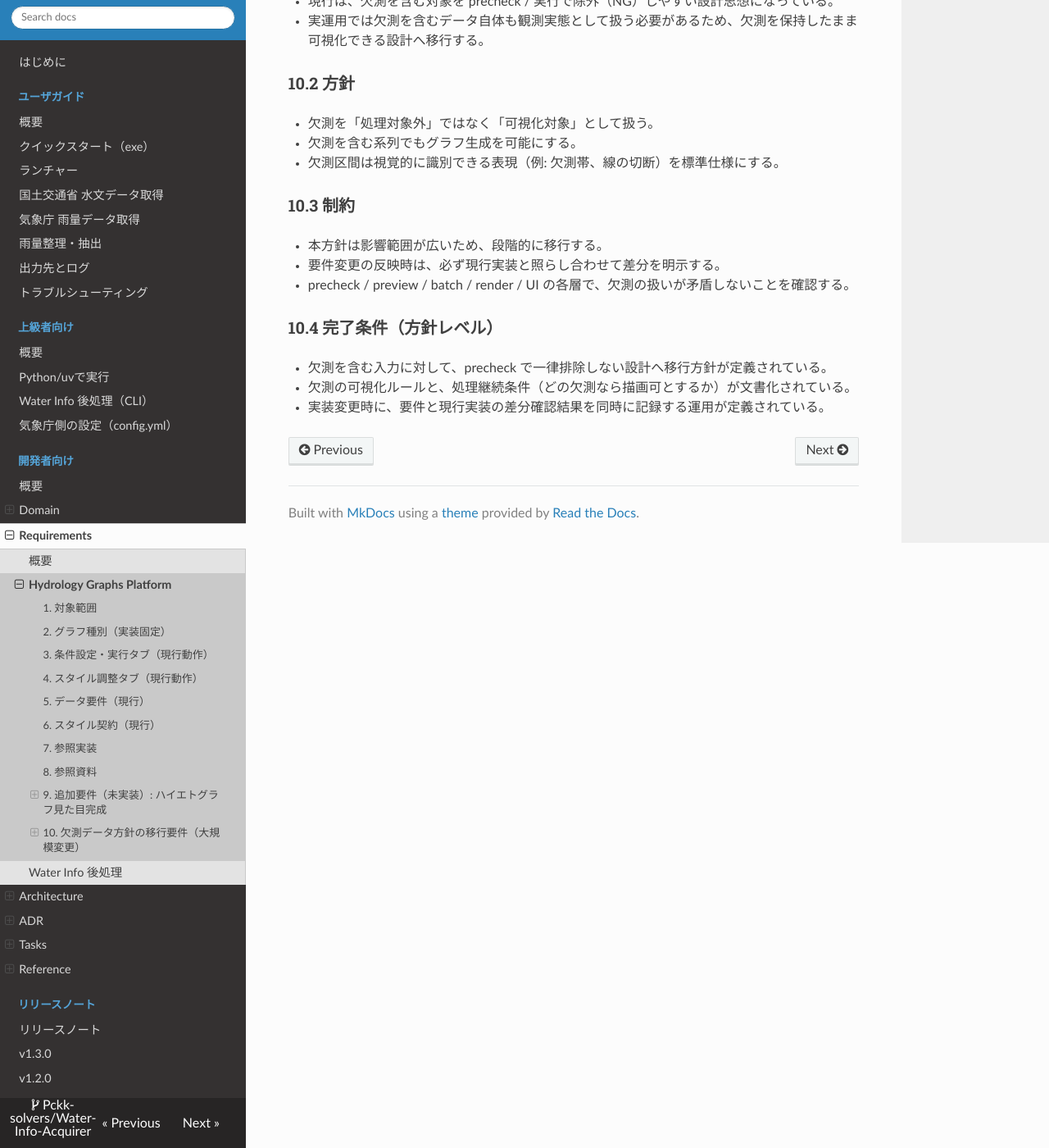
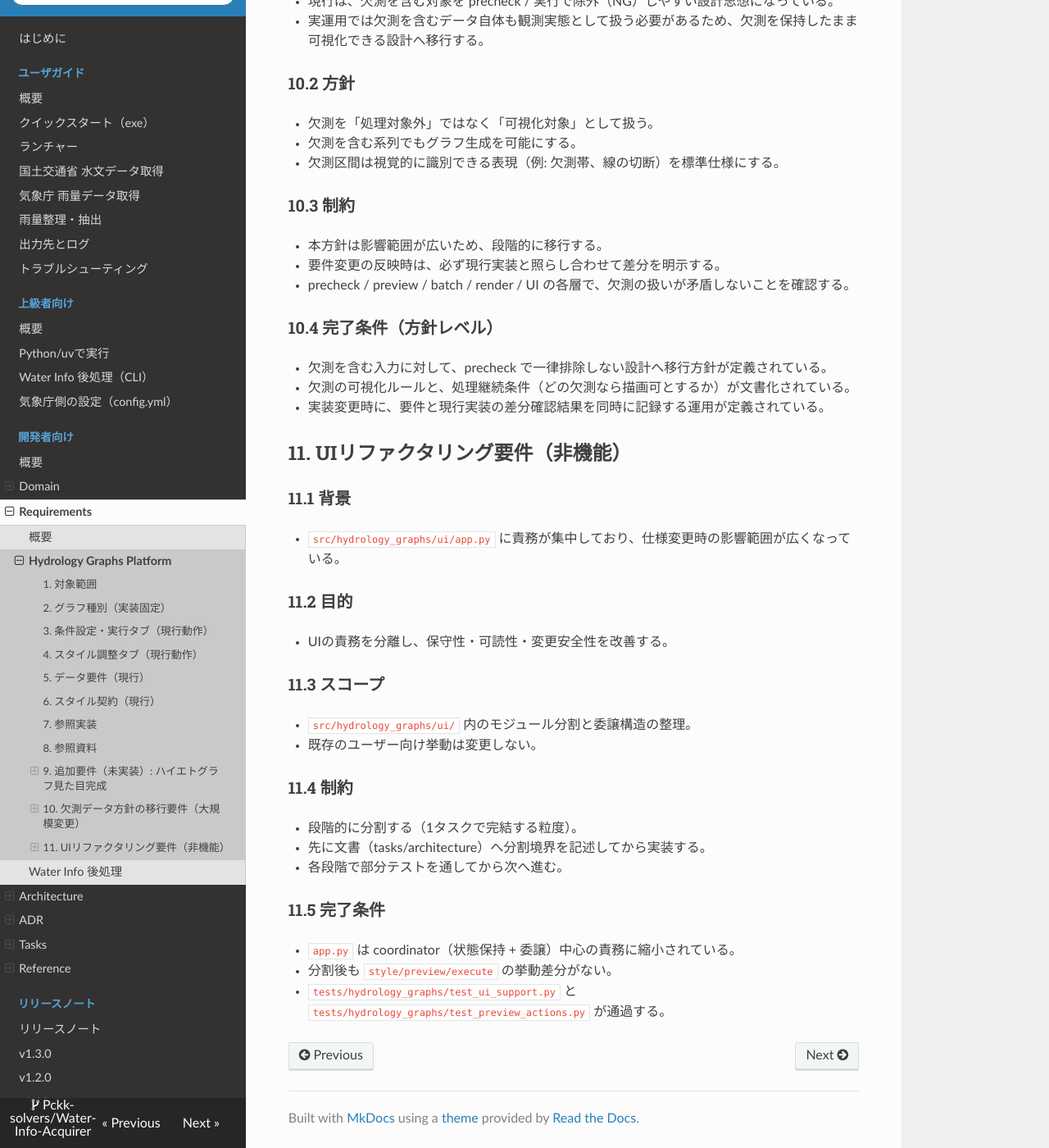
Before and after one commit to Pckk-solvers/Water-Info-Acquirer, an MkDocs documentation site: the page built from docs/dev/requirements/hydrology-graphs-platform.md, in a window 1280 px wide and 1400 px high, scrolled down 6785 px. Shown: the whole window at 82% size. Built offline with MkDocs 1.6.1, drawn with Linux system fonts in a browser that asks for light colours; nearby versions of some CDN libraries.

Commit message:
Docs: add UI app refactoring task plan and architecture/requirements policy

```diff
--- a/docs/dev/requirements/hydrology-graphs-platform.md
+++ b/docs/dev/requirements/hydrology-graphs-platform.md
@@ -245,3 +245,25 @@
 - 欠測を含む入力に対して、precheck で一律排除しない設計へ移行方針が定義されている。
 - 欠測の可視化ルールと、処理継続条件（どの欠測なら描画可とするか）が文書化されている。
 - 実装変更時に、要件と現行実装の差分確認結果を同時に記録する運用が定義されている。
+
+## 11. UIリファクタリング要件（非機能）
+
+### 11.1 背景
+- `src/hydrology_graphs/ui/app.py` に責務が集中しており、仕様変更時の影響範囲が広くなっている。
+
+### 11.2 目的
+- UIの責務を分離し、保守性・可読性・変更安全性を改善する。
+
+### 11.3 スコープ
+- `src/hydrology_graphs/ui/` 内のモジュール分割と委譲構造の整理。
+- 既存のユーザー向け挙動は変更しない。
+
+### 11.4 制約
+- 段階的に分割する（1タスクで完結する粒度）。
+- 先に文書（tasks/architecture）へ分割境界を記述してから実装する。
+- 各段階で部分テストを通してから次へ進む。
+
+### 11.5 完了条件
+- `app.py` は coordinator（状態保持 + 委譲）中心の責務に縮小されている。
+- 分割後も `style/preview/execute` の挙動差分がない。
+- `tests/hydrology_graphs/test_ui_support.py` と `tests/hydrology_graphs/test_preview_actions.py` が通過する。
```
Also changed, not shown: docs/dev/architecture/hydrology_graphs.md (+6 -0 lines), docs/dev/tasks/active/20260408_hydrology_graphs_ui_app_refactoring_plan.md (added, +85 -0 lines), docs/dev/tasks/active/README.md (+1 -0 lines).
